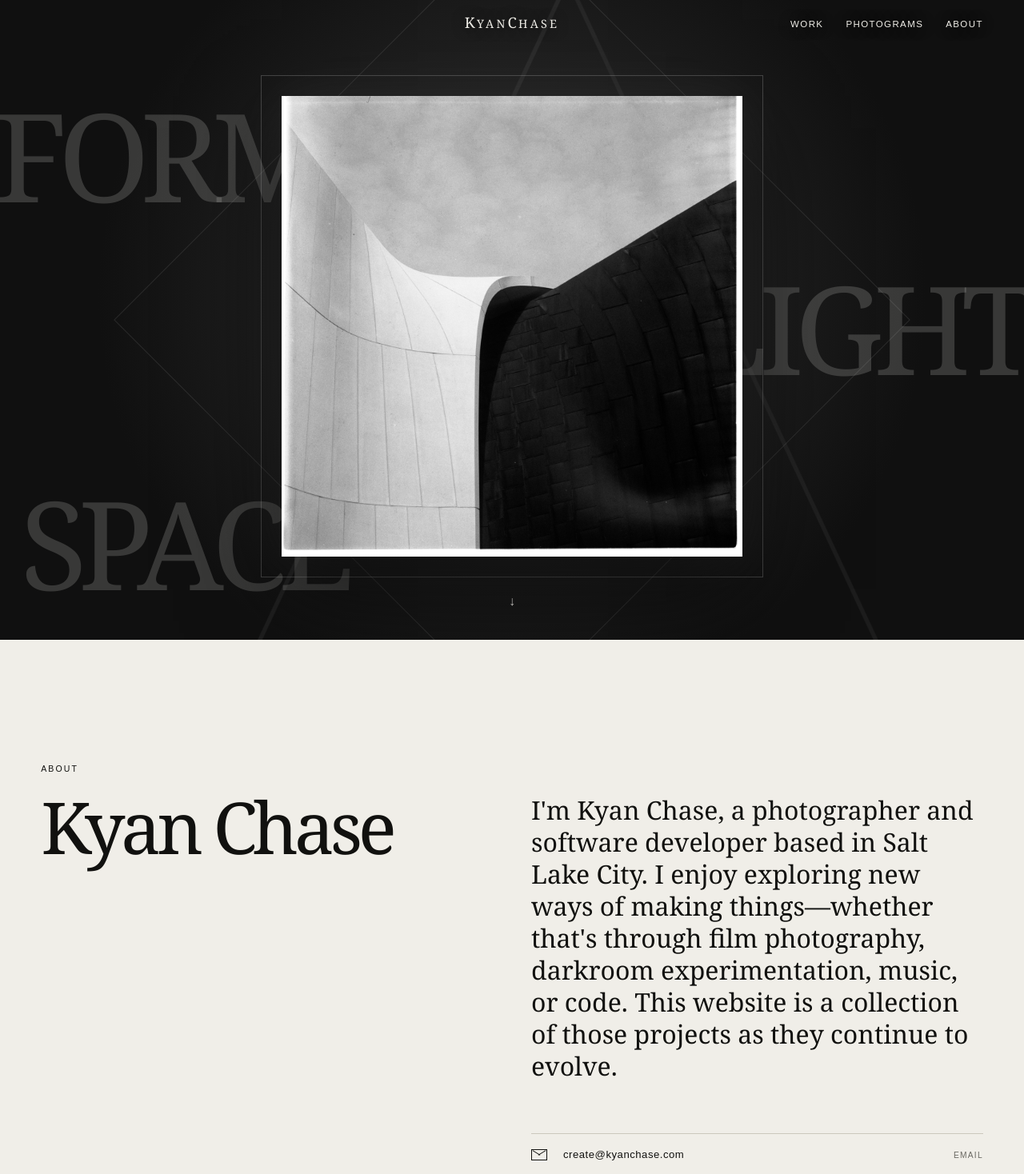
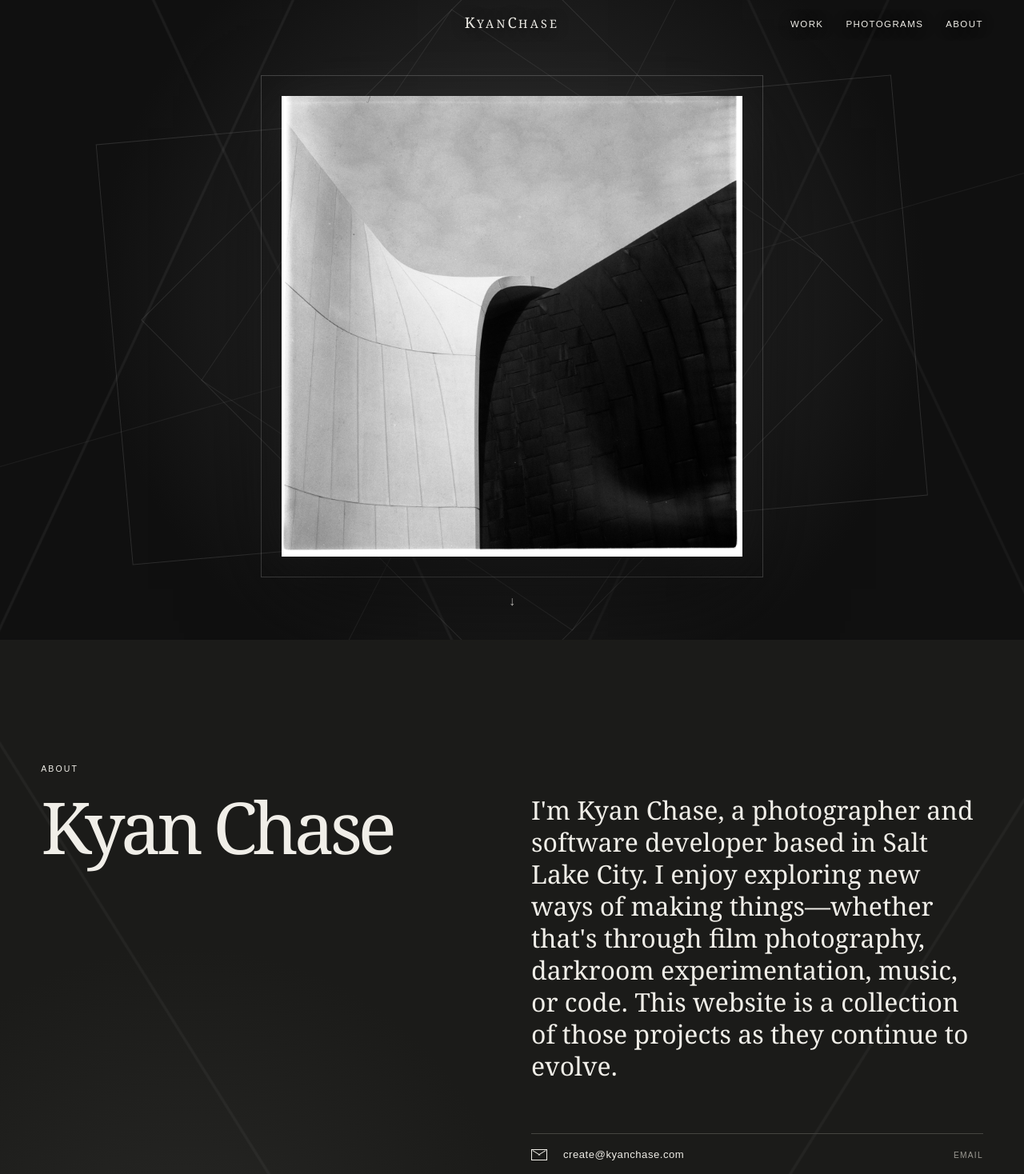
Before and after one commit to kyanchase/kyanchase.com, a Next.js app: page / in a window 1280 px wide. Shown: the top 1468 px of the page at 80% size. Built offline with nearby package versions, Linux system fonts and the light colour scheme.

Commit message:
Refine hero geometry and darken about section

```diff
--- a/app/globals.css
+++ b/app/globals.css
@@ -32,6 +32,16 @@ a {
 img {
   display: block;
   width: 100%;
+}
+
+.visually-hidden {
+  clip: rect(0 0 0 0);
+  clip-path: inset(50%);
+  height: 1px;
+  overflow: hidden;
+  position: absolute;
+  white-space: nowrap;
+  width: 1px;
 }
 
 .site-header {
@@ -127,27 +137,65 @@ footer a:hover,
 
 .hero::before {
   background:
-    linear-gradient(115deg, transparent 0 42%, rgb(255 255 255 / 6%) 42.1% 42.35%, transparent 42.45%),
-    linear-gradient(65deg, transparent 0 66%, rgb(255 255 255 / 5%) 66.1% 66.35%, transparent 66.45%);
+    linear-gradient(115deg, transparent 0 22%, rgb(255 255 255 / 5%) 22.1% 22.22%, transparent 22.32%),
+    linear-gradient(115deg, transparent 0 67%, rgb(255 255 255 / 4%) 67.1% 67.22%, transparent 67.32%),
+    linear-gradient(65deg, transparent 0 34%, rgb(255 255 255 / 5%) 34.1% 34.22%, transparent 34.32%),
+    linear-gradient(65deg, transparent 0 79%, rgb(255 255 255 / 4%) 79.1% 79.22%, transparent 79.32%);
   inset: 0;
   z-index: 0;
 }
 
 .hero::after {
   border: 1px solid rgb(255 255 255 / 10%);
-  height: min(86vw, 88svh);
+  height: min(72vw, 82svh);
   left: 50%;
   rotate: 45deg;
   top: 50%;
   translate: -50% -50%;
-  width: min(86vw, 88svh);
+  width: min(72vw, 82svh);
   z-index: 0;
 }
 
-.hero-copy {
+.hero-geometry {
   inset: 0;
+  pointer-events: none;
   position: absolute;
-  z-index: 1;
+  z-index: 0;
+}
+
+.hero-geometry span {
+  left: 50%;
+  position: absolute;
+  top: 50%;
+  translate: -50% -50%;
+}
+
+.hero-geometry span:first-child {
+  border: 1px solid rgb(255 255 255 / 12%);
+  height: min(66svh, 44rem);
+  rotate: -5deg;
+  width: min(78vw, 72rem);
+}
+
+.hero-geometry span:nth-child(2) {
+  border: 1px solid rgb(255 255 255 / 8%);
+  height: min(58vw, 70svh);
+  rotate: 34deg;
+  width: min(58vw, 70svh);
+}
+
+.hero-geometry span:nth-child(3) {
+  background: rgb(255 255 255 / 7%);
+  height: 140svh;
+  rotate: 27deg;
+  width: 1px;
+}
+
+.hero-geometry span:last-child {
+  background: rgb(255 255 255 / 6%);
+  height: 1px;
+  rotate: -16deg;
+  width: 120vw;
 }
 
 .eyebrow {
@@ -170,27 +218,6 @@ h1 {
   letter-spacing: -0.075em;
   line-height: 0.75;
   margin: 0;
-}
-
-.hero h1 span {
-  color: rgb(240 238 232 / 18%);
-  position: absolute;
-  text-transform: uppercase;
-}
-
-.hero h1 span:first-child {
-  left: -0.04em;
-  top: 17%;
-}
-
-.hero h1 span:nth-child(2) {
-  right: -0.03em;
-  top: 44%;
-}
-
-.hero h1 span:last-child {
-  bottom: 8%;
-  left: 2%;
 }
 
 .hero-image {
@@ -327,7 +354,23 @@ figcaption {
 }
 
 .about {
+  background:
+    radial-gradient(circle at 18% 82%, #272725 0, transparent 32%),
+    #1b1b19;
+  color: var(--paper);
+  overflow: hidden;
   padding: clamp(6rem, 12vw, 12rem) var(--pad);
+  position: relative;
+}
+
+.about::before {
+  background:
+    linear-gradient(58deg, transparent 0 28%, rgb(255 255 255 / 4%) 28.1% 28.22%, transparent 28.32%),
+    linear-gradient(122deg, transparent 0 74%, rgb(255 255 255 / 4%) 74.1% 74.22%, transparent 74.32%);
+  content: "";
+  inset: 0;
+  pointer-events: none;
+  position: absolute;
 }
 
 .photograms {
@@ -466,6 +509,11 @@ figcaption {
   display: grid;
   gap: 3rem;
   grid-template-columns: 1fr 1fr;
+  position: relative;
+}
+
+.about > .eyebrow {
+  position: relative;
 }
 
 .about-copy {
@@ -487,6 +535,18 @@ figcaption {
   border-top: 1px solid var(--line);
   display: grid;
   margin-top: clamp(2.5rem, 5vw, 4rem);
+}
+
+.about .social-links {
+  border-color: #454541;
+}
+
+.about .social-links a {
+  border-color: #454541;
+}
+
+.about .social-links small {
+  color: #9b9992;
 }
 
 .social-links a {
@@ -645,10 +705,6 @@ footer > a:last-child {
     padding: 5.5rem 1.4rem 7rem;
   }
 
-  h1 {
-    font-size: clamp(3.8rem, 21vw, 7rem);
-  }
-
   .hero-image {
     width: min(86vw, 68svh);
   }
@@ -658,16 +714,15 @@ footer > a:last-child {
     bottom: 1rem;
   }
 
-  .hero h1 span:first-child {
-    top: 18%;
+  .hero-geometry span:first-child {
+    height: 62svh;
+    rotate: -7deg;
+    width: 94vw;
   }
 
-  .hero h1 span:nth-child(2) {
-    top: 48%;
-  }
-
-  .hero h1 span:last-child {
-    bottom: 12%;
+  .hero-geometry span:nth-child(2) {
+    height: 82vw;
+    width: 82vw;
   }
 
   .section-intro,
--- a/app/page.tsx
+++ b/app/page.tsx
@@ -12,12 +12,14 @@ export default function Home() {
       <SiteHeader />
 
       <section className="hero" id="top" aria-labelledby="hero-title">
-        <div className="hero-copy">
-          <h1 id="hero-title">
-            <span>Form</span>
-            <span>Light</span>
-            <span>Space</span>
-          </h1>
+        <h1 className="visually-hidden" id="hero-title">
+          Kyan Chase
+        </h1>
+        <div className="hero-geometry" aria-hidden="true">
+          <span />
+          <span />
+          <span />
+          <span />
         </div>
         <figure className="hero-image">
           <img
```
